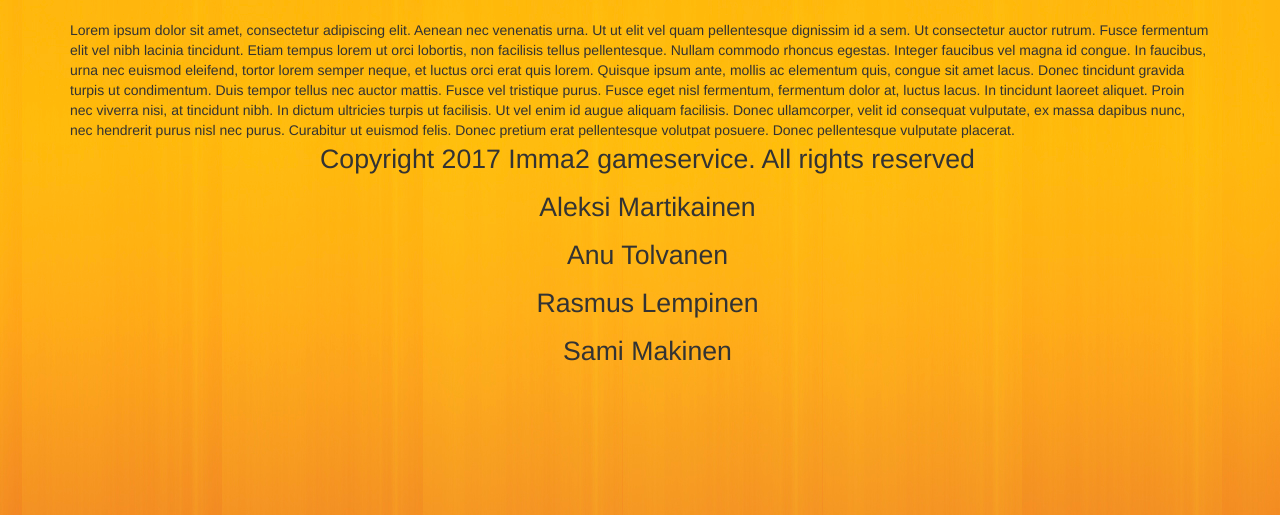
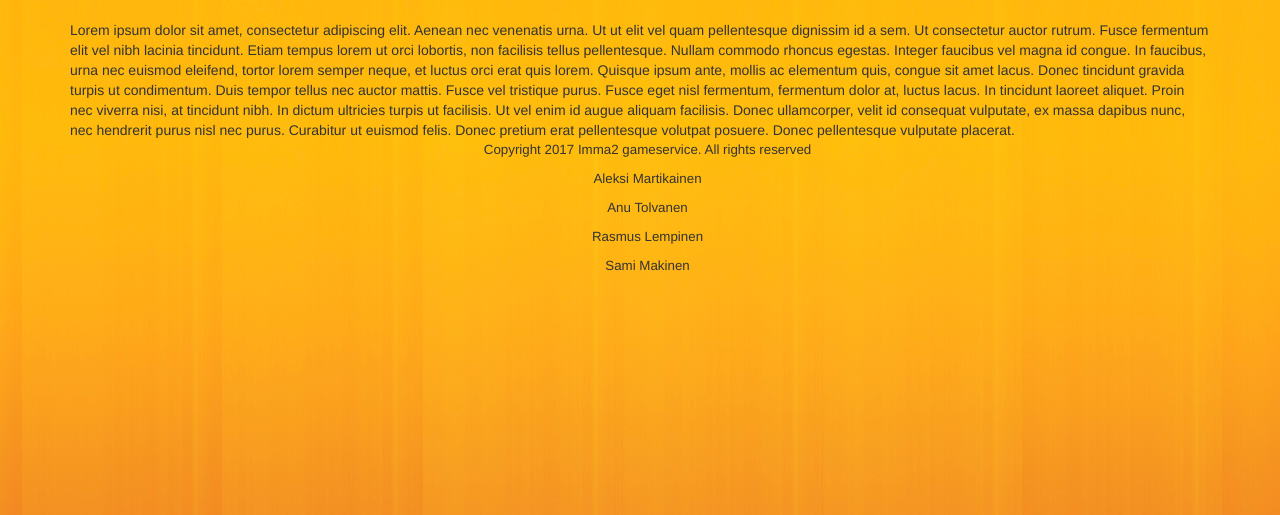
Before and after one commit to M4R774/imma2-game-service, a Django app: page /about/ in a window 1280 px wide. Shown: the part 50-565 px from the top of the page. Run offline with Django 3.2, Linux system fonts and the light colour scheme; some libraries are stand-ins or nearby versions.

Commit message:
Made footer text smaller

```diff
--- a/gameservice/static/styles.css
+++ b/gameservice/static/styles.css
@@ -95,3 +95,7 @@ li a {
 li a:hover {
     background-color: #111;
 }
+
+#footerinfo p {
+	font-size: 10pt;
+}
--- a/gameservice/templates/footer.html
+++ b/gameservice/templates/footer.html
@@ -2,7 +2,7 @@
 
 <footer>
 	<div class="wrapper">
-		<div id ="footer-info">
+		<div id ="footerinfo">
 		<p>Copyright 2017 Imma2 gameservice. All rights reserved</p>
 		<p>Aleksi Martikainen</p>
 		<p>Anu Tolvanen</p>
```
